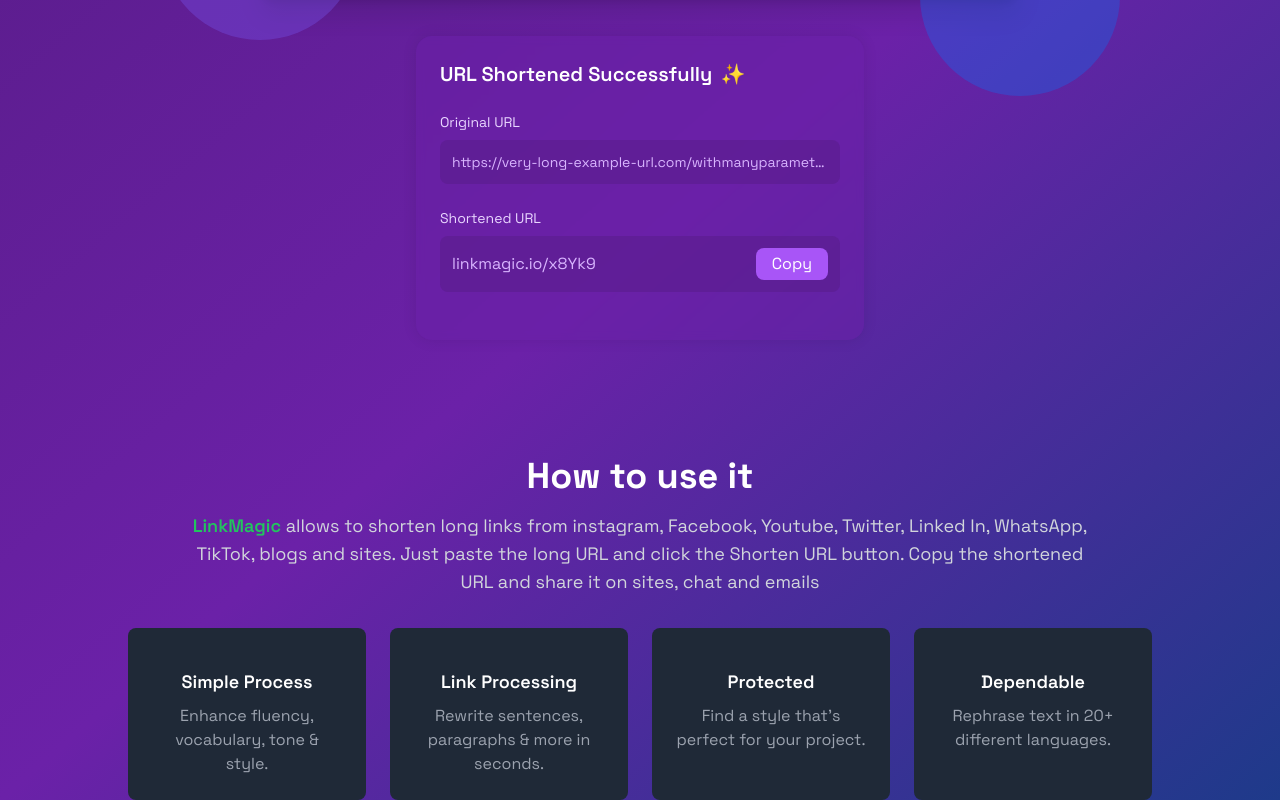
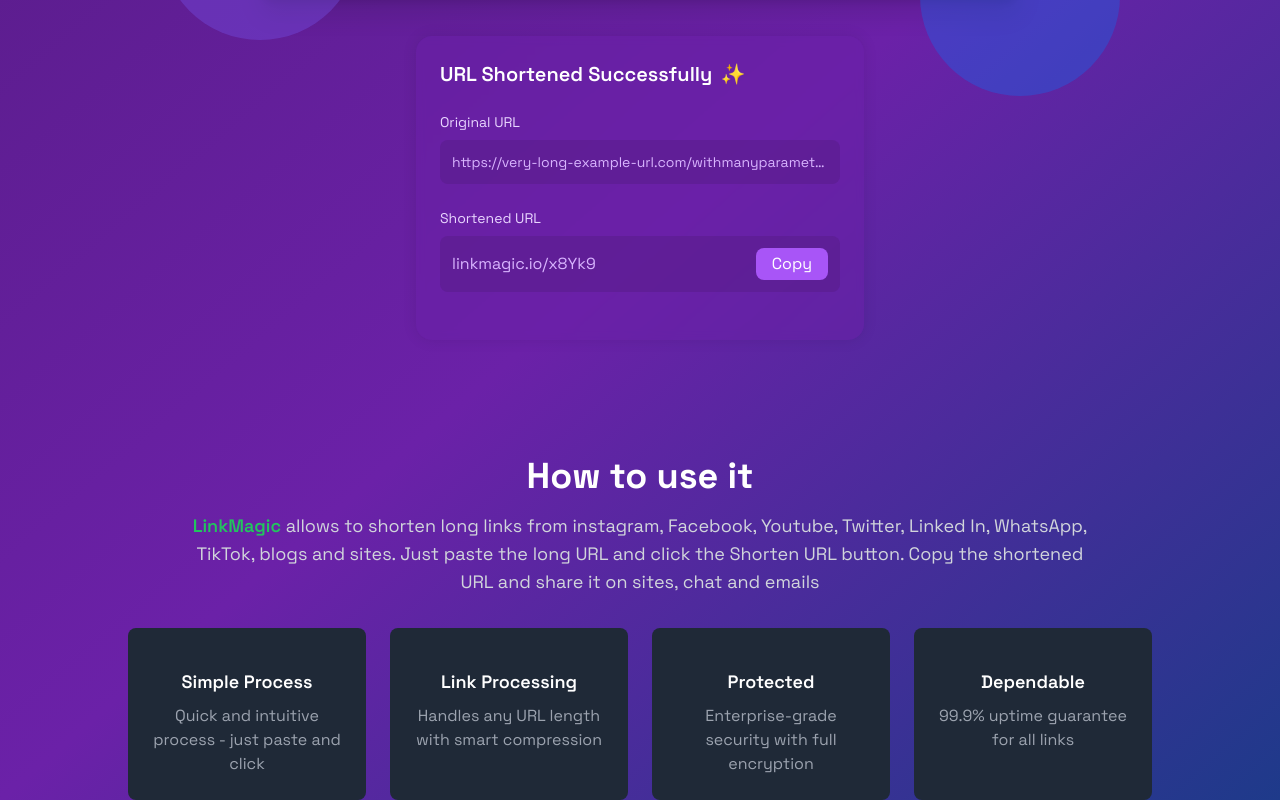
Before and after one commit to iyanuloluwa-Miracle/LINK-MAGIC, a Vue app: page / in a window 1280 px wide. Shown: the part 300-1100 px from the top of the page. Built offline with nearby package versions, Linux system fonts and the light colour scheme; no server answers.

Commit message:
feat: card content additions

```diff
--- a/src/components/Features/Features.vue
+++ b/src/components/Features/Features.vue
@@ -16,7 +16,7 @@
         </div>
         <h3 class="text-lg font-semibold mb-2">Simple Process</h3>
         <p class="text-gray-400 text-center">
-          Enhance fluency, vocabulary, tone & style.
+         Quick and intuitive process - just paste and click
         </p>
       </div>
 
@@ -26,7 +26,7 @@
         </div>
         <h3 class="text-lg font-semibold mb-2">Link Processing</h3>
         <p class="text-gray-400 text-center">
-          Rewrite sentences, paragraphs & more in seconds.
+          Handles any URL length with smart compression
         </p>
       </div>
 
@@ -36,7 +36,7 @@
         </div>
         <h3 class="text-lg font-semibold mb-2">Protected</h3>
         <p class="text-gray-400 text-center">
-          Find a style that's perfect for your project.
+         Enterprise-grade security with full encryption
         </p>
       </div>
 
@@ -46,7 +46,7 @@
         </div>
         <h3 class="text-lg font-semibold mb-2">Dependable</h3>
         <p class="text-gray-400 text-center">
-          Rephrase text in 20+ different languages.
+            99.9% uptime guarantee for all links
         </p>
       </div>
     </div>
```
